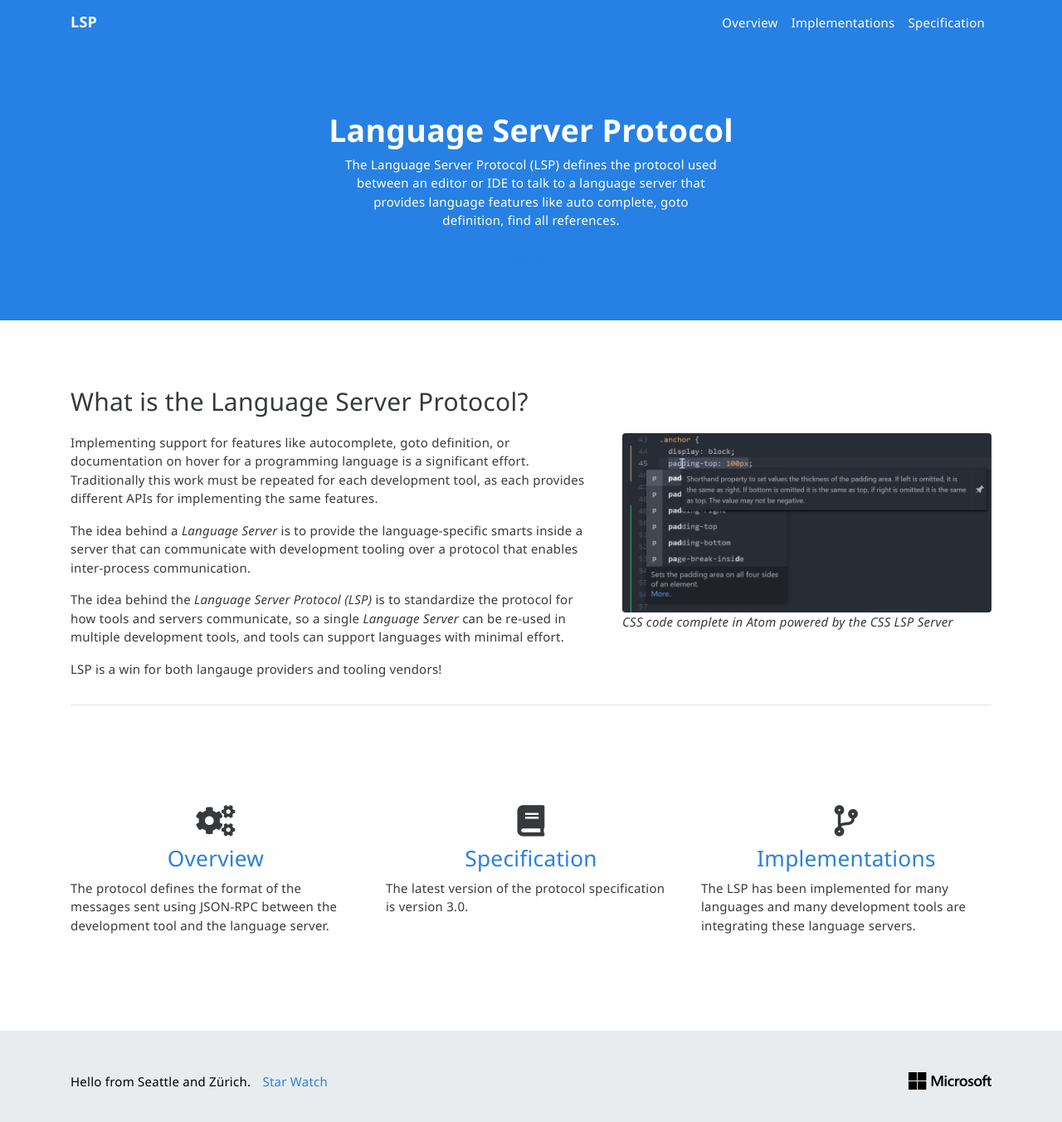
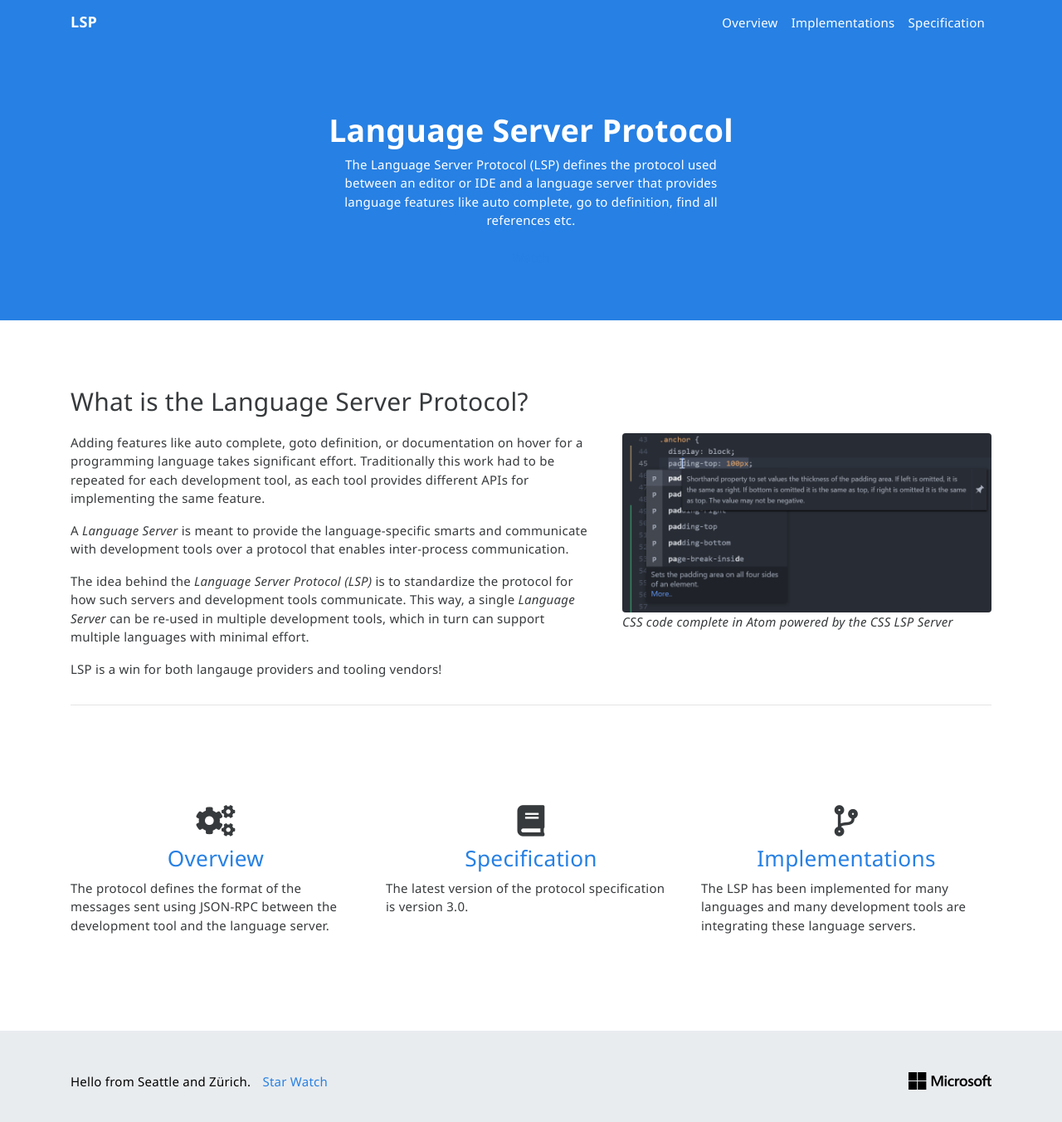
Before and after one commit to microsoft/language-server-protocol, a Jekyll site: the page built from index.html, in a window 1280 px wide and 1365 px high. Shown: the top 1352 px of the window at 83% size. Built offline with Jekyll 4.4.1, drawn with Linux system fonts in a browser that asks for light colours; nearby versions of some CDN libraries.

Commit message:
Landing page text polish

```diff
--- a/index.html
+++ b/index.html
@@ -11,7 +11,7 @@ layout: default
             <h1>Language Server Protocol</h1>
         </div>
         <p class="intro-text">
-            The Language Server Protocol (LSP) defines the protocol used between an editor or IDE to talk to a language server that provides language features like auto complete, goto definition, find all references.
+            The Language Server Protocol (LSP) defines the protocol used between an editor or IDE and a language server that provides language features like auto complete, go to definition, find all references etc.
         </p>
 
         <br />
@@ -27,9 +27,9 @@ layout: default
         <div class="col-lg-7">
             <h2 class="header-light regular-pad">What is the Language Server Protocol?</h2>
 
-            <p>Implementing support for features like autocomplete, goto definition, or documentation on hover for a programming language is a significant effort. Traditionally this work must be repeated for each development tool, as each provides different APIs for implementing the same features.</p>
-            <p>The idea behind a <i>Language Server</i> is to provide the language-specific smarts inside a server that can communicate with development tooling over a protocol that enables inter-process communication.</p>
-            <p>The idea behind the <i>Language Server Protocol (LSP)</i> is to standardize the protocol for how tools and servers communicate, so a single <i>Language Server</i> can be re-used in multiple development tools, and tools can support languages with minimal effort.</p>
+            <p>Adding features like auto complete, goto definition, or documentation on hover for a programming language takes significant effort. Traditionally this work had to be repeated for each development tool, as each tool provides different APIs for implementing the same feature.</p>
+            <p>A <i>Language Server</i> is meant to provide the language-specific smarts and communicate with development tools over a protocol that enables inter-process communication.</p>
+            <p>The idea behind the <i>Language Server Protocol (LSP)</i> is to standardize the protocol for how such servers and development tools communicate. This way, a single <i>Language Server</i> can be re-used in multiple development tools, which in turn can support multiple languages with minimal effort.</p>
             <p>LSP is a win for both langauge providers and tooling vendors!</p>
         </div>
         <div class="col-lg-5">
```
